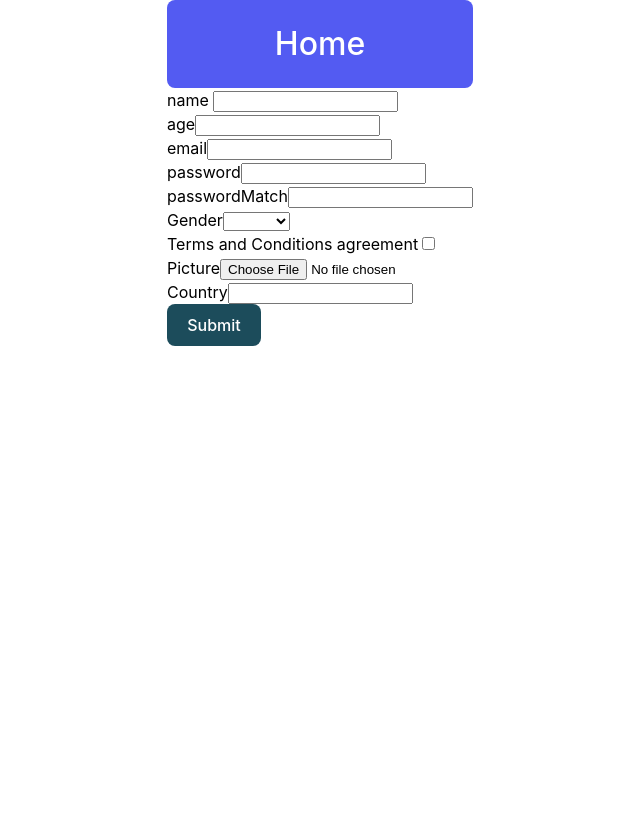
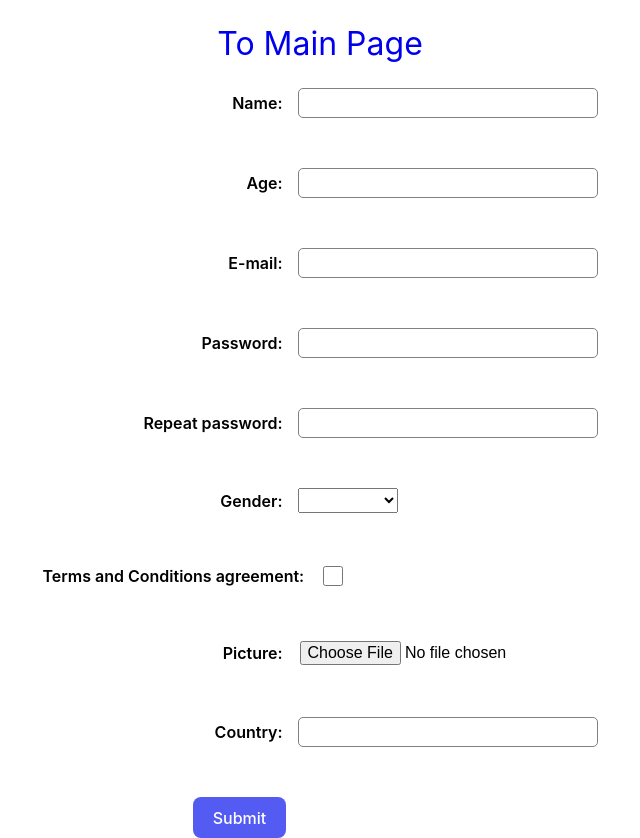
Before and after one commit to OxygeniumO2/react-rsschool-2024, a React (Vite) app: page /uncontrolled-form in a window 1280 px wide. Shown: the whole page, without its empty margins (320-960 px from the left). Before the commit the page ends 800 px from the top, so only its background shows below. Built offline with nearby package versions, Linux system fonts and the light colour scheme.

Commit message:
feat: uncontrolled form done, main styles

```diff
--- a/index.html
+++ b/index.html
@@ -10,6 +10,7 @@
 
 <body>
   <div id="root"></div>
+  <script src="https://cdn.jsdelivr.net/npm/datalist-css/dist/datalist-css.min.js"></script>
   <script type="module" src="/src/main.tsx"></script>
 </body>
 
--- a/src/App.css
+++ b/src/App.css
@@ -1,38 +1,35 @@
 .container {
-  max-width: 1440px;
+  max-width: 1640px;
   margin: 0 auto;
-  padding: 0 20px 100px 20px;
+  padding: 20px 20px 0 20px;
   display: flex;
   justify-content: center;
-  gap: 50px;
+  gap: 30px;
 }
 
-li {
-  list-style-type: none;
-  padding: 6px 5px;
-  cursor: pointer;
-  background-color: #535bf2;
+.linkContainer {
+  background-color: #b5b5b5;
+  border-radius: 5px;
+  padding: 5px 0;
 }
 
-li:hover {
-  background-color: lightgray;
-}
-
-.pageLink {
+.pageLink,
+.mainPageLink {
   text-decoration: none;
+  width: fit-content;
+  margin: 0 auto;
   font-size: 2rem;
   display: block;
   text-align: center;
 }
 
-.pageLink:hover {
-  text-decoration: underline;
+.mainPageLink {
+  font-size: 1.5rem;
 }
 
-.suggestions {
-  position: absolute;
-  height: 400px;
-  overflow-y: auto;
+.pageLink:hover,
+.mainPageLink:hover {
+  text-decoration: underline;
 }
 
 #root {
@@ -53,8 +50,7 @@ li:hover {
   -moz-osx-font-smoothing: grayscale;
 }
 
-button,
-a {
+button {
   border-radius: 8px;
   border: 1px solid transparent;
   padding: 0.6em 1.2em;
@@ -73,14 +69,115 @@ a {
 
 button:disabled {
   cursor: default;
-  background-color: #1c4c5b;
+  background-color: #302f2f5c;
 
   &:hover {
-    background-color: #1c4c5b;
-    border-color: #1c4c5b;
+    background-color: #302f2f5c;
+    border-color: #302f2f5c;
   }
 }
 
 a {
   text-decoration: none;
 }
+
+input {
+  padding: 5px;
+  width: 300px;
+  border-radius: 5px;
+  border: 1px solid gray;
+  outline: none;
+  font-size: 1rem;
+}
+
+select {
+  font-size: 1rem;
+}
+
+input:focus {
+  border: 1px solid blue;
+}
+
+.form {
+  margin-top: 20px;
+}
+
+.form div {
+  display: flex;
+  position: relative;
+  justify-content: space-between;
+  align-items: center;
+  margin-bottom: 50px;
+  gap: 15px;
+}
+
+.form div label {
+  text-align: right;
+  min-width: 240px;
+  font-weight: 600;
+}
+
+.form div select {
+  width: 100px;
+  height: 25px;
+  margin-right: auto;
+}
+
+input[type='checkbox'] {
+  width: 20px;
+  height: 20px;
+  margin-right: auto;
+  cursor: pointer;
+}
+
+.form button {
+  display: block;
+  margin-left: 150px;
+}
+
+input[type='file'] {
+  cursor: pointer;
+  padding: 2px;
+  border: none;
+}
+
+.form div .error {
+  position: absolute;
+  color: red;
+  top: 32px;
+  left: 260px;
+  min-width: 400px;
+}
+
+datalist {
+  position: absolute;
+  border-radius: 5px;
+  top: 60px;
+  max-height: 150px;
+  border: 1px solid gray;
+  overflow-x: hidden;
+  overflow-y: auto;
+}
+
+datalist option {
+  padding: 5px 10px;
+  cursor: pointer;
+  background-color: #babcd5;
+}
+
+datalist option:hover,
+datalist option:focus {
+  background-color: lightgray;
+}
+
+.mainColumnContainer {
+  display: flex;
+  flex-direction: column;
+  gap: 10px;
+  width: 45%;
+  background-color: #eee;
+  padding: 10px;
+  border-radius: 5px;
+  text-align: center;
+  height: fit-content;
+}
--- a/src/components/AutocompleteCustom.tsx
+++ /dev/null
@@ -1,63 +0,0 @@
-import { useState, ChangeEvent, KeyboardEvent } from 'react';
-import { useSelector } from 'react-redux';
-import { RootState } from '../store/store';
-
-type AutocompleteCustomProps = {
-  handleAutoComplete: (value: string) => void;
-};
-
-export const AutocompleteCustom = ({
-  handleAutoComplete,
-}: AutocompleteCustomProps) => {
-  const [inputValue, setInputValue] = useState('');
-  const [suggestions, setSuggestions] = useState<string[]>([]);
-  const countries = useSelector((state: RootState) => state.formData.countries);
-  const handleChange = (e: ChangeEvent<HTMLInputElement>) => {
-    const value = e.target.value;
-    setInputValue(value);
-    handleAutoComplete(value);
-
-    if (value) {
-      const filteredSuggestions = countries.filter((country: string) =>
-        country.toLowerCase().includes(value.toLowerCase())
-      );
-      setSuggestions(filteredSuggestions);
-    } else {
-      setSuggestions([]);
-    }
-  };
-
-  const handleSelect = (country: string) => {
-    setInputValue(country);
-    handleAutoComplete(country);
-    setSuggestions([]);
-  };
-
-  const handleKeyDown = (e: KeyboardEvent<HTMLInputElement>) => {
-    if (e.key === 'Enter' && suggestions.length > 0) {
-      handleSelect(suggestions[0]);
-    }
-  };
-
-  return (
-    <div>
-      <label htmlFor="countryComplete">Country</label>
-      <input
-        id="countryComplete"
-        value={inputValue}
-        onChange={handleChange}
-        onKeyDown={handleKeyDown}
-        autoComplete="off"
-      />
-      {suggestions.length > 0 && (
-        <ul className="suggestions">
-          {suggestions.map((country, index) => (
-            <li key={index} onClick={() => handleSelect(country)}>
-              {country}
-            </li>
-          ))}
-        </ul>
-      )}
-    </div>
-  );
-};
--- a/src/components/FormComponent.tsx
+++ b/src/components/FormComponent.tsx
@@ -1,67 +1,11 @@
 import { FormEvent, useRef, useState } from 'react';
-import { AutocompleteCustom } from './AutocompleteCustom';
 
-import {
-  object,
-  string,
-  number,
-  mixed,
-  boolean,
-  ref,
-  ValidationError,
-} from 'yup';
+import { ValidationError } from 'yup';
 import { countriesData } from '../constants/countries';
-
-const validationSchema = object({
-  name: string()
-    .required('Name is required')
-    .test('capitalize', 'First letter must be uppercase', (value) =>
-      Boolean(value && value[0] === value[0].toUpperCase())
-    ),
-  age: number().required('Age is required').positive('Age must be positive'),
-  email: string().email('Invalid email address').required('Email is required'),
-  password: string()
-    .min(6, 'Password must be at least 6 characters')
-    .required('Password is required')
-    .test(
-      '1 lower case',
-      'Password must contain at least 1 lower case letter',
-      (value) => Boolean(value && /[a-z]/.test(value))
-    )
-    .test(
-      '1 upper case',
-      'Password must contain at least 1 upper case letter',
-      (value) => Boolean(value && /[A-Z]/.test(value))
-    )
-    .test('1 letter', 'Password must contain at least 1 number', (value) =>
-      Boolean(value && /[0-9]/.test(value))
-    )
-    .test(
-      '1 speacial character',
-      'Password must contain at least 1 special character',
-      (value) => Boolean(value && /[!@#$%^&*]/.test(value))
-    ),
-  passwordMatch: string()
-    .oneOf([ref('password')], 'Passwords must match')
-    .required('Confirm password is required'),
-  gender: string().oneOf(['male', 'female'], 'Gender is required'),
-  terms: boolean().oneOf([true], 'You must accept the terms and conditions'),
-  country: string().required('Country is required').oneOf(countriesData),
-  pic: mixed().required('Picture is required'),
-});
-
-interface Errors {
-  name?: string;
-  age?: string;
-  email?: string;
-  password?: string;
-  passwordMatch?: string;
-  gender?: string;
-  terms?: string;
-  pic?: string;
-  country?: string;
-  serviceError?: string;
-}
+import { useDispatch } from 'react-redux';
+import { setUncontrolledFormData } from '../store/formsSlice';
+import { Errors, validationSchema } from '../utils/yupData';
+import { useNavigate } from 'react-router-dom';
 
 export const FormComponent = () => {
   const nameRef = useRef<HTMLInputElement>(null);
@@ -74,13 +18,8 @@ export const FormComponent = () => {
   const picRef = useRef<HTMLInputElement>(null);
   const countryRef = useRef<HTMLInputElement>(null);
   const [errors, setErrors] = useState<Errors>({});
-  const [isBlocked, setIsBlocked] = useState(true);
-
-  const handleAutoComplete = (value: string) => {
-    if (countryRef.current !== null) {
-      countryRef.current.value = value;
-    }
-  };
+  const dispatch = useDispatch();
+  const navigate = useNavigate();
 
   const handleSubmit = async (e: FormEvent) => {
     e.preventDefault();
@@ -101,7 +40,16 @@ export const FormComponent = () => {
 
     try {
       await validationSchema.validate(formData, { abortEarly: false });
-      console.log(formData);
+      const fileReader = new FileReader();
+
+      fileReader.onload = async () => {
+        const base64String = fileReader.result as string;
+        const newFormData = { ...formData, pic: base64String };
+        dispatch(setUncontrolledFormData(newFormData));
+        navigate('/');
+      };
+
+      fileReader.readAsDataURL(formData.pic);
     } catch (errors) {
       const validationErrors: Record<string, string> = {};
 
@@ -110,41 +58,50 @@ export const FormComponent = () => {
           validationErrors[error.path ?? ''] = error.message;
         });
       }
-      setIsBlocked(() => true);
       setErrors(validationErrors);
     }
   };
   return (
-    <form onSubmit={handleSubmit} onChange={() => setIsBlocked(() => false)}>
+    <form onSubmit={handleSubmit} className="form">
       <div>
-        <label htmlFor="name">name </label>
+        <label htmlFor="name">Name: </label>
         <input type="text" id="name" ref={nameRef} />
         {errors.name && <div className="error">{errors.name}</div>}
       </div>
       <div>
-        <label htmlFor="age">age</label>
+        <label htmlFor="age">Age: </label>
         <input type="number" id="age" ref={ageRef} />
         {errors.age && <div className="error">{errors.age}</div>}
       </div>
       <div>
-        <label htmlFor="email">email</label>
+        <label htmlFor="email">E-mail: </label>
         <input type="email" id="email" ref={emailRef} />
         {errors.email && <div className="error">{errors.email}</div>}
       </div>
       <div>
-        <label htmlFor="password">password</label>
-        <input type="password" id="password" ref={passwordRef} />
+        <label htmlFor="password">Password: </label>
+        <input
+          type="password"
+          id="password"
+          ref={passwordRef}
+          autoComplete="password"
+        />
         {errors.password && <div className="error">{errors.password}</div>}
       </div>
       <div>
-        <label htmlFor="passwordMatch">passwordMatch</label>
-        <input type="password" id="passwordMatch" ref={passwordMatchRef} />
+        <label htmlFor="passwordMatch">Repeat password: </label>
+        <input
+          type="password"
+          id="passwordMatch"
+          ref={passwordMatchRef}
+          autoComplete="password"
+        />
         {errors.passwordMatch && (
           <div className="error">{errors.passwordMatch}</div>
         )}
       </div>
       <div>
-        Gender
+        <label htmlFor="gender">Gender: </label>
         <select id="gender" ref={genderRef}>
           <option value=""></option>
           <option value="male">Male</option>
@@ -153,26 +110,39 @@ export const FormComponent = () => {
         {errors.gender && <div className="error">{errors.gender}</div>}
       </div>
       <div>
-        <label htmlFor="terms">Terms and Conditions agreement</label>
+        <label htmlFor="terms">Terms and Conditions agreement:</label>
         <input type="checkbox" id="terms" ref={termsRef} />
         {errors.terms && <div className="error">{errors.terms}</div>}
       </div>
       <div>
-        <label htmlFor="pic">Picture</label>
-        <input type="file" id="pic" ref={picRef} />
+        <label htmlFor="pic">Picture: </label>
+        <input type="file" id="pic" accept=".jpg, .jpeg, .png" ref={picRef} />
         {errors.pic && <div className="error">{errors.pic}</div>}
       </div>
+      <div>
+        <label htmlFor="country">Country: </label>
+        <input
+          type="text"
+          list="countriesData"
+          id="country"
+          name="country"
+          ref={countryRef}
+          size={10}
+          autoComplete="off"
+        />
+        <datalist id="countriesData">
+          {countriesData.map((country) => (
+            <option key={country}>{country}</option>
+          ))}
+        </datalist>
+        {errors.country && (
+          <div className="error">
+            Country is required and must be from the list
+          </div>
+        )}
+      </div>
 
-      <AutocompleteCustom handleAutoComplete={handleAutoComplete} />
-      <input type="text" ref={countryRef} id="country" hidden />
-      {errors.country && (
-        <div className="error">
-          Country is required and must be from the list
-        </div>
-      )}
-      <button type="submit" disabled={isBlocked}>
-        Submit
-      </button>
+      <button type="submit">Submit</button>
     </form>
   );
 };
--- a/src/components/UncontrolledForm.tsx
+++ b/src/components/UncontrolledForm.tsx
@@ -6,7 +6,7 @@ export const UncontrolledForm = () => {
     <div className="container">
       <div>
         <Link className="pageLink" to="/">
-          Home
+          To Main Page
         </Link>
         <FormComponent />
       </div>
--- /dev/null
+++ b/src/utils/yupData.ts
@@ -0,0 +1,67 @@
+import { boolean, mixed, number, object, ref, string } from 'yup';
+import { countriesData } from '../constants/countries';
+
+export interface Errors {
+  name?: string;
+  age?: string;
+  email?: string;
+  password?: string;
+  passwordMatch?: string;
+  gender?: string;
+  terms?: string;
+  pic?: string;
+  country?: string;
+  serviceError?: string;
+}
+
+export const validationSchema = object({
+  name: string()
+    .required('Name is required')
+    .test('capitalize', 'First letter must be uppercase', (value) =>
+      Boolean(value && value[0] === value[0].toUpperCase())
+    ),
+  age: number()
+    .typeError('Age required, and must be a number')
+    .positive('Age must be positive'),
+  email: string().email('Invalid email address').required('Email is required'),
+  password: string()
+    .min(6, 'Password must be at least 6 characters')
+    .required('Password is required')
+    .test(
+      '1 lower case',
+      'Password must contain at least 1 lower case letter',
+      (value) => Boolean(value && /[a-z]/.test(value))
+    )
+    .test(
+      '1 upper case',
+      'Password must contain at least 1 upper case letter',
+      (value) => Boolean(value && /[A-Z]/.test(value))
+    )
+    .test('1 letter', 'Password must contain at least 1 number', (value) =>
+      Boolean(value && /[0-9]/.test(value))
+    )
+    .test(
+      '1 speacial character',
+      'Password must contain at least 1 special character',
+      (value) => Boolean(value && /[!@#$%^&*]/.test(value))
+    ),
+  passwordMatch: string()
+    .oneOf([ref('password')], 'Passwords must match')
+    .required('Confirm password is required'),
+  gender: string().oneOf(['male', 'female'], 'Gender is required'),
+  terms: boolean().oneOf([true], 'You must accept the terms and conditions'),
+  country: string().required('Country is required').oneOf(countriesData),
+  pic: mixed()
+    .required('Picture is required')
+    .test('fileSize', 'File size is larger than 128kb', (value) => {
+      if (value instanceof File) {
+        return value.size <= 128 * 1024;
+      }
+    })
+    .test('fileFormat', 'Unsupported file format', (value) => {
+      if (value instanceof File) {
+        const allowedFormats = ['image/png', 'image/jpeg', 'image/jpg'];
+        return allowedFormats.includes(value.type);
+      }
+    }),
+});
```
Also changed, not shown: src/App.tsx (+17 -23 lines), src/components/FormCard.tsx (+22 -3 lines), src/components/card.css (added, +33 -0 lines).
